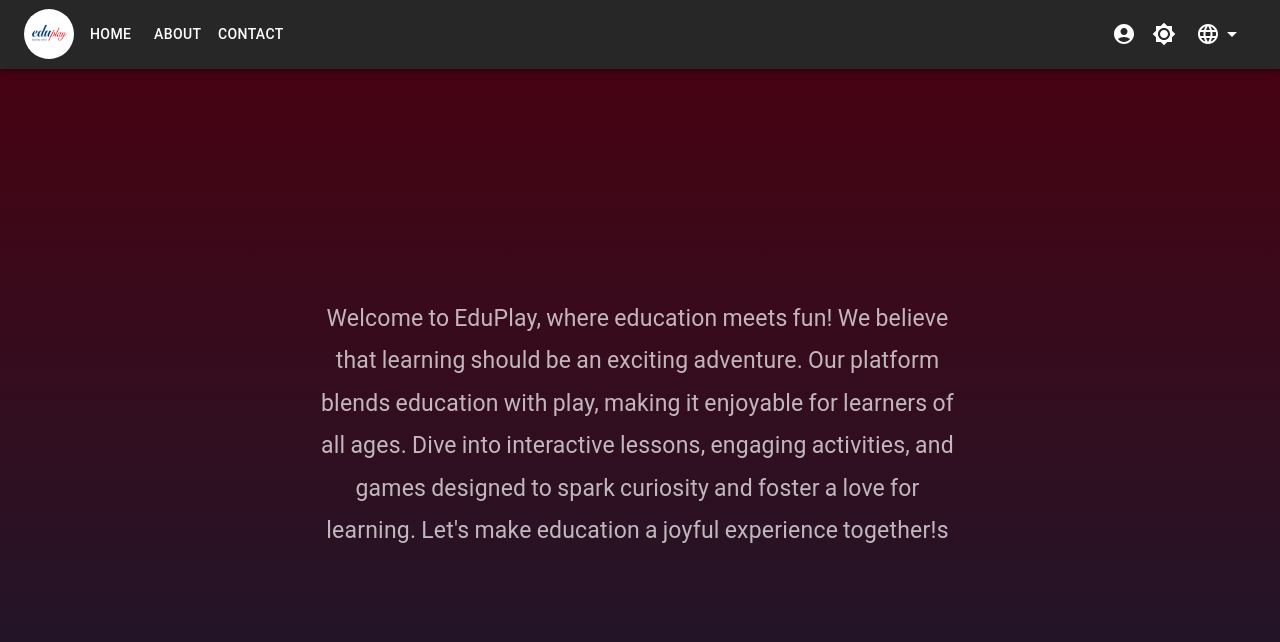
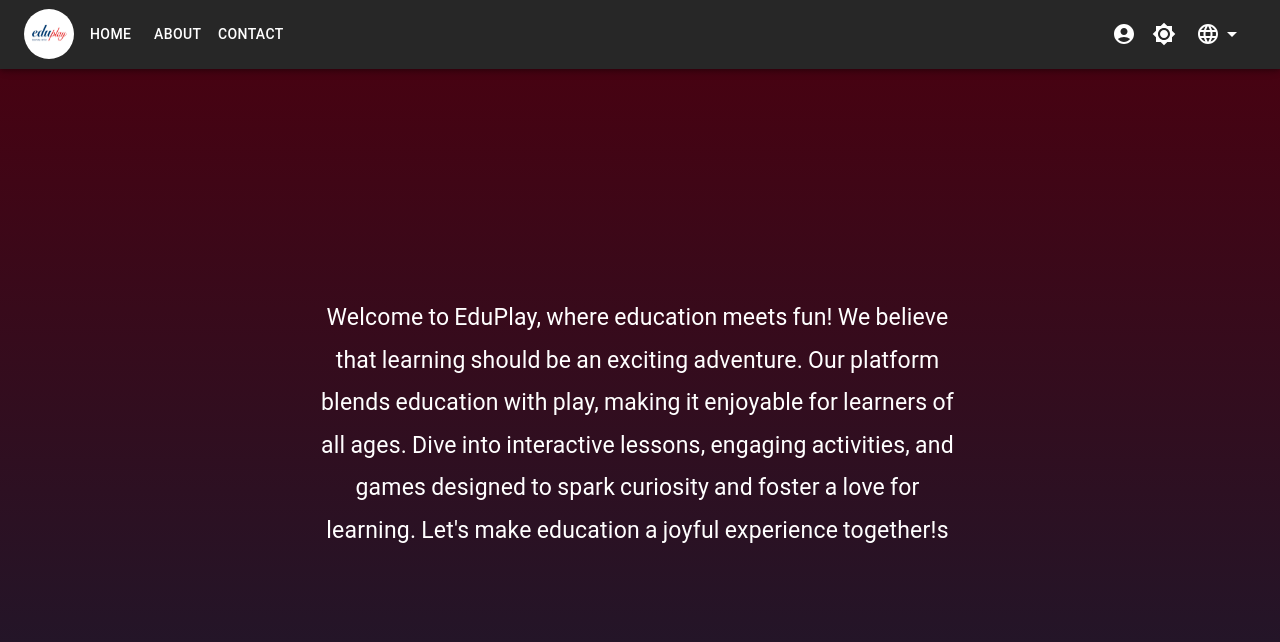
Before and after one commit to mahmoudAliaboElhassan/Graduation-Project, a React (Create React App) app: page / in a window 1280 px wide. Shown: the top 642 px of the page. Built offline with nearby package versions, Linux system fonts and the light colour scheme.

Commit message:
updating signup and login

```diff
--- a/src/components/formUI/select/index.tsx
+++ b/src/components/formUI/select/index.tsx
@@ -12,7 +12,7 @@ import UseThemMode from "../../../hooks/use-theme-mode";
 
 type Options = {
   text: string;
-  value: number;
+  value: number | "";
 };
 interface Props {
   name: string;
--- a/src/components/introductory/index.tsx
+++ b/src/components/introductory/index.tsx
@@ -61,11 +61,7 @@ function IntroductorySection() {
           style={{ marginRight: "5px" }}
           key={index}
         >
-          <Typography
-            gutterBottom
-            sx={{ color: "text.secondary", fontSize: 23 }}
-          >
-            {" "}
+          <Typography gutterBottom sx={{ color: "white", fontSize: 23 }}>
             {word}
           </Typography>
         </motion.span>
--- a/src/hooks/use-form-validation.ts
+++ b/src/hooks/use-form-validation.ts
@@ -58,7 +58,6 @@ function UseFormValidation() {
     }),
   });
   const FORM_VALIDATION_SCHEMA_CHANGE_PASSWORD = Yup.object({
-
     currentPassword: Yup.string()
       .required("Current Password Field is required")
       .matches(
@@ -77,7 +76,7 @@ function UseFormValidation() {
   return {
     FORM_VALIDATION_SCHEMA_LOGIN,
     FORM_VALIDATION_SCHEMA_SIGNUP,
-    FORM_VALIDATION_SCHEMA_CHANGE_PASSWORD
+    FORM_VALIDATION_SCHEMA_CHANGE_PASSWORD,
   };
 }
 
--- a/src/hooks/use-media-query.ts
+++ b/src/hooks/use-media-query.ts
@@ -1,4 +1,4 @@
-import React, { useEffect, useState } from "react";
+import  { useEffect, useState } from "react";
 
 interface Props {
   query: string;
--- a/src/hooks/use-roles.tsx
+++ b/src/hooks/use-roles.tsx
@@ -15,7 +15,7 @@ function UseRoles() {
     },
     {
       text: t("other"),
-      value: "",
+      value: 2,
     },
   ];
   return { Roles };
--- a/src/pages/auth/login.tsx
+++ b/src/pages/auth/login.tsx
@@ -90,7 +90,11 @@ function Login() {
                   </Grid>
                   <Grid size={{ xs: 12 }}>
                     {" "}
-                    <TextFieldWrapper name="password" label={t("password")} />
+                    <TextFieldWrapper
+                      name="password"
+                      label={t("password")}
+                      type="password"
+                    />
                   </Grid>
                 </Grid>
                 <ButtonWrapper>{t("login")}</ButtonWrapper>{" "}
--- a/src/pages/auth/signup.tsx
+++ b/src/pages/auth/signup.tsx
@@ -20,6 +20,7 @@ import SelectComponent from "../../components/formUI/select";
 import signupPage from "../../assets/signUpImage.jpeg.jpg";
 import { isToastActive } from "react-toastify/dist/core/store";
 import { toast } from "react-toastify";
+import Swal from "sweetalert2";
 
 const FormFields = () => {
   const { values } = useFormikContext() as any;
@@ -38,12 +39,17 @@ const FormFields = () => {
           <TextFieldWrapper name="email" label={t("email")} />
         </Grid>
         <Grid size={{ xs: 12 }}>
-          <TextFieldWrapper name="password" label={t("password")} />
+          <TextFieldWrapper
+            name="password"
+            label={t("password")}
+            type="password"
+          />
         </Grid>
         <Grid size={{ xs: 12 }}>
           <TextFieldWrapper
             name="confirmPassword"
             label={t("confirm-password")}
+            type="password"
           />
         </Grid>
         {/* <Grid size={{ xs: 12 }}>
@@ -124,8 +130,12 @@ function SignUp() {
                   });
                 })
                 .catch((err) => {
-                  console.log("error is",err)
-                  toast.error(err.response.data, { theme: mymode });
+                  Swal.fire({
+                    title: "Error in creating Account",
+                    text: err.response.data,
+                    icon: "error",
+                    confirmButtonText: "ok",
+                  });
                 });
             }}
           >
--- a/src/pages/home/index.tsx
+++ b/src/pages/home/index.tsx
@@ -2,17 +2,26 @@ import React, { useEffect, useState } from "react";
 
 import { Box, Card, CardContent, Typography } from "@mui/material";
 import IntroductorySection from "../../components/introductory";
+import UseMediaQuery from "../../hooks/use-media-query";
 
 function HomePage() {
   const hints = ["One", "Two", "Three"];
   const [number, setNumber] = useState<number>(0);
+  const isBigScreen = UseMediaQuery({ query: "(min-width: 700px)" });
+
   useEffect(() => {
     setTimeout(() => {
       setNumber(number + 1);
     }, 1000);
   }, [number]);
   return (
-    <div style={{ position: "relative", height: "calc(100vh - 69px)" }}>
+    <div
+      style={{
+        position: "relative",
+        minHeight: isBigScreen ? "calc(100vh - 166px)" : "100vh",
+        marginTop: "3rem",
+      }}
+    >
       <Box
         sx={{
           minWidth: 275,
--- a/src/pages/rootLayout/index.tsx
+++ b/src/pages/rootLayout/index.tsx
@@ -8,10 +8,12 @@ import { useTranslation } from "react-i18next";
 import Header from "../../components/header";
 import { useAppSelector } from "../../hooks/redux";
 import UseDirection from "../../hooks/use-direction";
+import UseMediaQuery from "../../hooks/use-media-query";
 
 function RootLayout() {
   const { mymode } = useAppSelector((state) => state.mode);
   const { direction } = UseDirection();
+  const isSmallScreen = UseMediaQuery({ query: "(max-width: 360px)" });
   const { t } = useTranslation();
   useEffect(() => {
     document.title = t("website-title");
@@ -55,7 +57,7 @@ function RootLayout() {
           pauseOnHover
           theme={mymode}
         />
-        <div style={{ height: "64px" }}></div>
+        <div style={{ height: isSmallScreen ? "100px" : "64px" }}></div>
         <Outlet />
       </div>
     </ThemeProvider>
--- a/src/utils/types/general.ts
+++ b/src/utils/types/general.ts
@@ -21,5 +21,5 @@ export interface lang {
 }
 export interface RolesType {
   text: string;
-  value: number | "";
+  value: number;
 }
```
